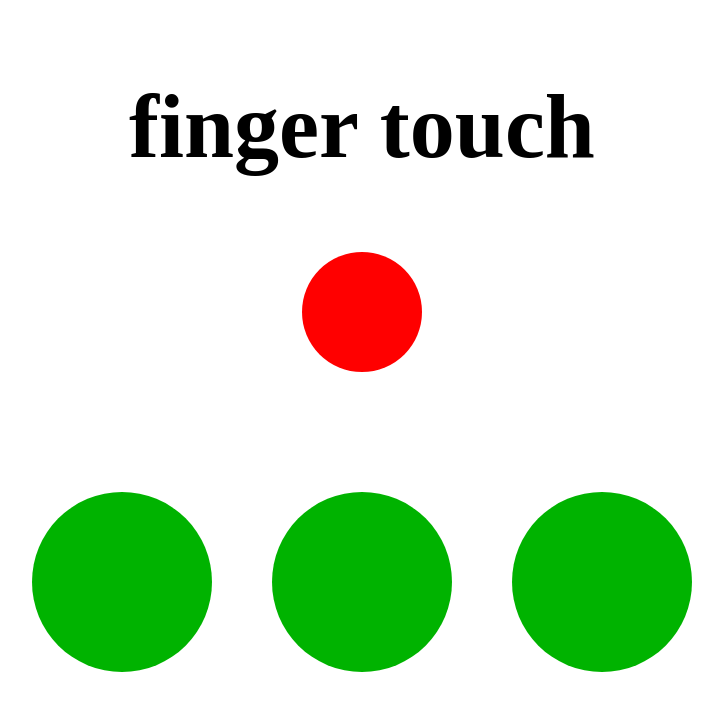
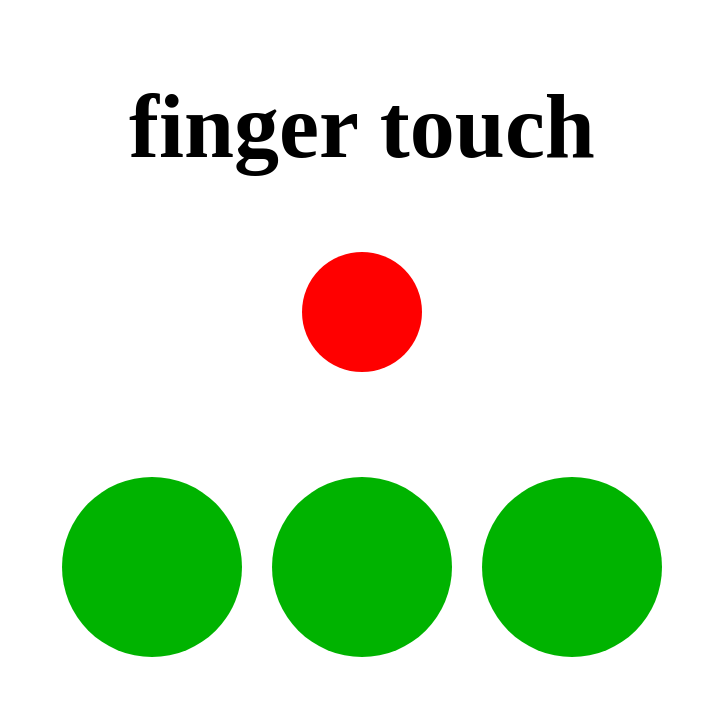
Before and after one commit to xxleyi/xxleyi.github.io, a Jekyll site: the page ftouch/index.html, which Jekyll copies as it is, in a window 1280 px wide. Shown: the top 711 px of the page, without its empty margins (278-1001 px from the left). Built offline with Jekyll 4.4.1, drawn with Linux system fonts in a browser that asks for light colours.

Commit message:
change the size

```diff
--- a/ftouch/ftouch.css
+++ b/ftouch/ftouch.css
@@ -19,7 +19,7 @@
 }
 main{
   text-align: center;
-  width: 12rem;
+  width: 10.5rem;
   height: 6rem;
   margin: auto;
 }
@@ -28,7 +28,7 @@
   width:3rem;
   height: 3rem;
   background-color: #00b300;
-  margin: 0.5rem 0.5rem;
+  margin: 0.25rem 0.25rem;
   float: left;
   border-radius: 1.5rem;
 }
--- a/ftouch/index.html
+++ b/ftouch/index.html
@@ -2,7 +2,7 @@
 <html>
 <head>
   <meta charset="utf-8">
-  <title>河上ftouch</title>
+  <title>河上-ftouch</title>
   <link rel="stylesheet" href="ftouch.css">
   <script src="ftouch.js"></script>
 </head>
```
